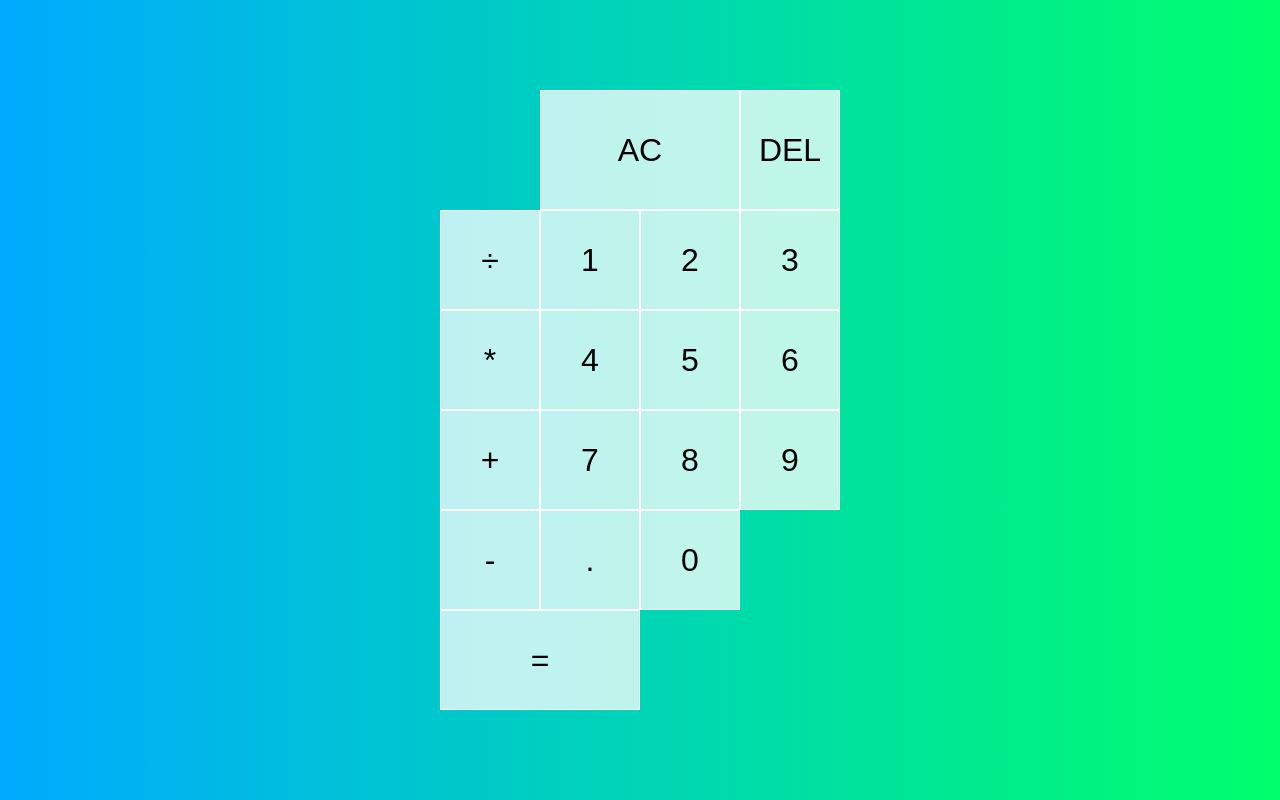
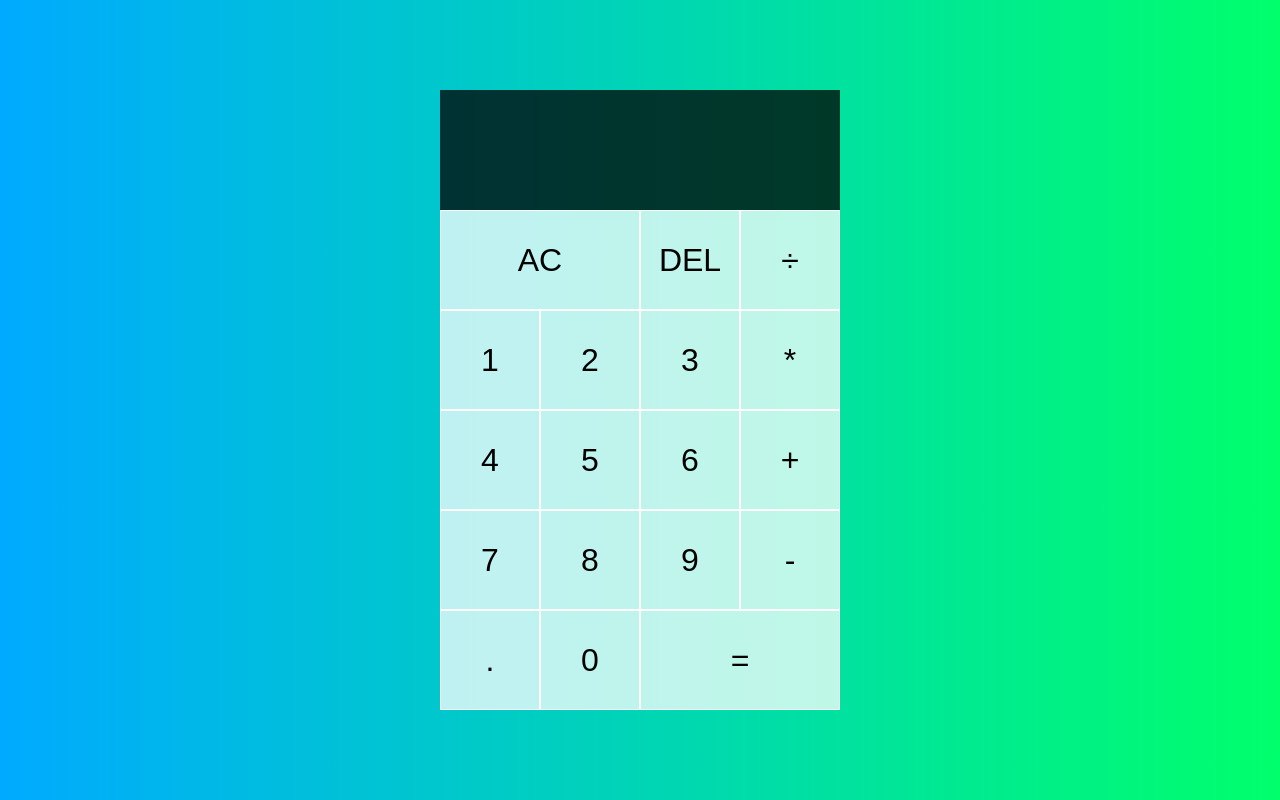
Before and after one commit to ionuser13/Platzi-Challenge, a website: page calculator/index.html in a window 1280 px wide. Drawn offline with Linux system fonts and the light colour scheme.

Commit message:
finished styles

```diff
--- a/calculator/src/styles/style.css
+++ b/calculator/src/styles/style.css
@@ -30,3 +30,22 @@ body {
 .span-two {
     grid-column: span 2;
 }
+.output {
+    grid-column: 1 / -1;
+    background-color: rgba(0, 0, 0, .75);
+    display: flex;
+    flex-direction: column;
+    align-items: flex-end;
+    justify-content: space-around;
+    padding: 10px;
+    word-wrap: break-word;
+    word-break: break-all;
+}
+.output .previous-operand {
+    color: rgba(255, 255, 255, .75);
+    font-size: 1.5rem;
+}
+.output .current-operand {
+    color: rgba(255, 255, 255);
+    font-size: 2.5rem;
+}
```
